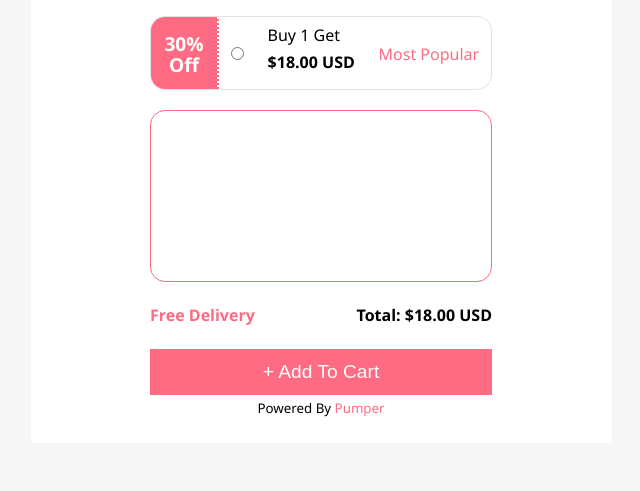
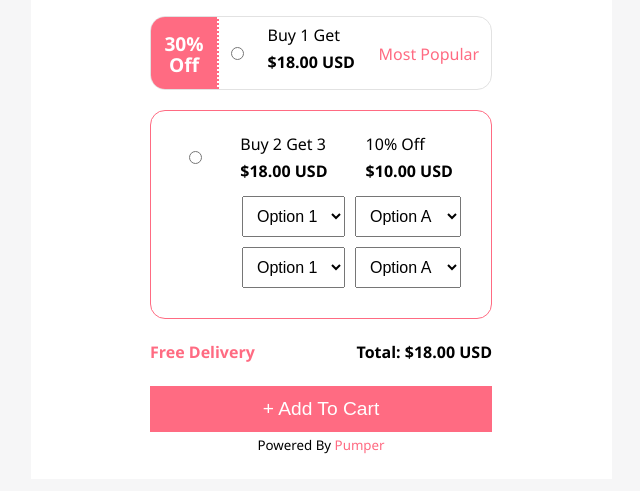
Before and after one commit to shaikhm357/test_ui, a plain HTML site: page index.html in a window 1280 px wide. Shown: the part 145-636 px from the top of the page, without its empty margins (319-959 px from the left). Drawn offline with Linux system fonts and the light colour scheme.

Commit message:
add remaining element

```diff
--- a/index.html
+++ b/index.html
@@ -1,11 +1,13 @@
 <!DOCTYPE html>
 <html lang="en">
+
 <head>
   <meta charset="UTF-8" />
   <meta name="viewport" content="width=device-width, initial-scale=1.0" />
   <link rel="stylesheet" href="style.css" />
   <title>Document</title>
 </head>
+
 <body>
   <div class="container">
     <div class="main">
@@ -15,7 +17,7 @@
           <div class="small-card-left">30% <span class="text">Off</span></div>
           <div class="small-card-right">
             <form action="">
-                <input type="radio" name="" id="" />
+              <input type="radio" name="" id="radio1" />
             </form>
             <div class="info">
               Buy 1 Get
@@ -31,7 +33,7 @@
           <div class="small-card-left">30% <span class="text">Off</span></div>
           <div class="small-card-right">
             <form action="">
-                <input type="radio" name="" id="" />
+              <input type="radio" name="" id="radio2" />
             </form>
             <div class="info">
               Buy 1 Get
@@ -43,12 +45,48 @@
       </div>
 
       <div class="card">
-          <div class="big-card"></div>
+        <div class="big-card">
+          <div class="big-card-price">
+            <form action="">
+              <input class="big-card-input" type="radio" name="" id="">
+            </form>
+            <div class="info">
+              Buy 2 Get 3<span>$18.00 USD</span>
+            </div>
+            <div class="info">
+              10% Off<span>$10.00 USD</span>
+            </div>
+          </div>
+          <div class="dropdown-container">
+            <select id="dropdown1">
+              <option value="option1">Option 1</option>
+              <option value="option2">Option 2</option>
+              <option value="option3">Option 3</option>
+            </select>
+            <select id="dropdown2">
+              <option value="optionA">Option A</option>
+              <option value="optionB">Option B</option>
+              <option value="optionC">Option C</option>
+            </select>
+          </div>
+          <div class="dropdown-container">
+            <select id="dropdown1">
+              <option value="option1">Option 1</option>
+              <option value="option2">Option 2</option>
+              <option value="option3">Option 3</option>
+            </select>
+            <select id="dropdown2">
+              <option value="optionA">Option A</option>
+              <option value="optionB">Option B</option>
+              <option value="optionC">Option C</option>
+            </select>
+          </div>
+        </div>
       </div>
 
       <div class="total">
         <div>Free Delivery</div>
-          <div style="color: black;" >Total: $18.00 USD</div>
+        <div style="color: black;">Total: $18.00 USD</div>
       </div>
 
       <div class="btn">
@@ -56,9 +94,12 @@
       </div>
 
       <div class="poweredby">
-          <p>Powered By <span style="color: #ff6b82">Pumper</span></p></div>
+        <p>Powered By <span style="color: #ff6b82">Pumper</span></p>
       </div>
     </div>
   </div>
+  </div>
+  <script src="script.js"></script>
 </body>
+
 </html>
--- /dev/null
+++ b/script.js
@@ -0,0 +1,31 @@
+document.addEventListener('DOMContentLoaded', function () {
+    const radio1 = document.getElementById('radio1');
+    const radio2 = document.getElementById('radio2');
+
+    // Check if radio1 is checked
+    if (radio1.checked) {
+        console.log("Radio 1 is checked.");
+    } else {
+        console.log("Radio 1 is not checked.");
+    }
+
+    // Check if radio2 is checked
+    if (radio2.checked) {
+        console.log("Radio 2 is checked.");
+    } else {
+        console.log("Radio 2 is not checked.");
+    }
+
+    // You can also use an event listener to detect when a radio button is checked
+    radio1.addEventListener('change', function () {
+        if (radio1.checked) {
+            console.log("Radio 1 is now checked.");
+        }
+    });
+
+    radio2.addEventListener('change', function () {
+        if (radio2.checked) {
+            console.log("Radio 2 is now checked.");
+        }
+    });
+});
--- a/style.css
+++ b/style.css
@@ -96,10 +96,12 @@ h3 {
 }
 
 .big-card {
-  height: 172px;
+  height: inherit;
   width: 342px;
   border: 1px #ff6b82 solid;
   border-radius: 15px;
+  padding-top: 20px;
+  padding-bottom: 20px;
 }
 
 .total {
@@ -122,8 +124,10 @@ h3 {
 button {
   width: 342px;
   padding: 12px;
-  background-color: #ff6b82; /* Background color */
-  border: none; /* Removes the border */
+  background-color: #ff6b82;
+  /* Background color */
+  border: none;
+  /* Removes the border */
   cursor: pointer;
   transition: background-color 0.3s ease;
   color: white;
@@ -131,12 +135,40 @@ button {
 }
 
 button:hover {
-  background-color: #ff4a61; /* Darker shade for hover effect */
+  background-color: #ff4a61;
+  /* Darker shade for hover effect */
 }
 
-.poweredby{
-    font-size: smaller;
-    display: flex;
-    justify-content: center;
-    align-items: center;
+.poweredby {
+  font-size: smaller;
+  display: flex;
+  justify-content: center;
+  align-items: center;
 }
+
+.big-card-price {
+  display: flex;
+  flex-direction: row;
+  justify-content: space-evenly;
+}
+
+.big-card-input {
+  margin-top: 20px;
+}
+
+.dropdown-container {
+  display: flex;
+  gap: 10px;
+  /* Space between dropdowns */
+  align-items: center;
+  justify-content: right;
+  margin-right: 30px;
+  margin-bottom: 10px;
+  /* Align items vertically center */
+}
+
+/* Style dropdowns if needed */
+select {
+  padding: 10px;
+  font-size: 16px;
+}
```
Lines whose indentation alone changed are shown as unchanged.
